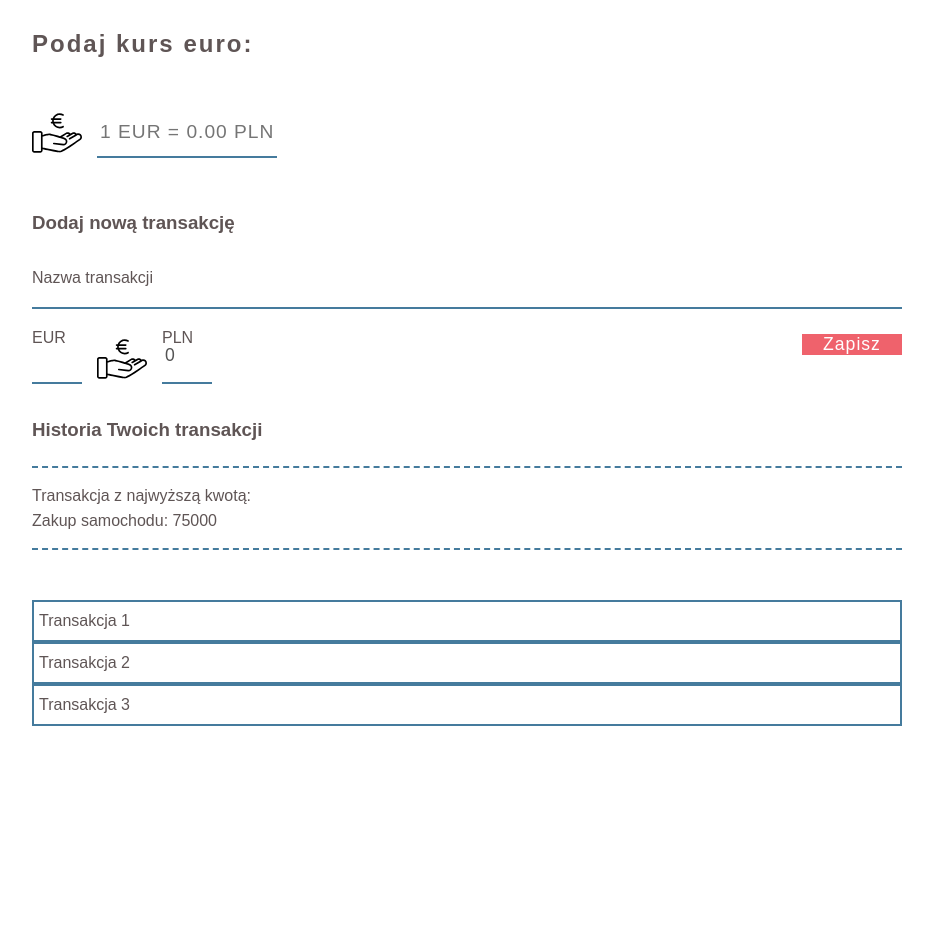
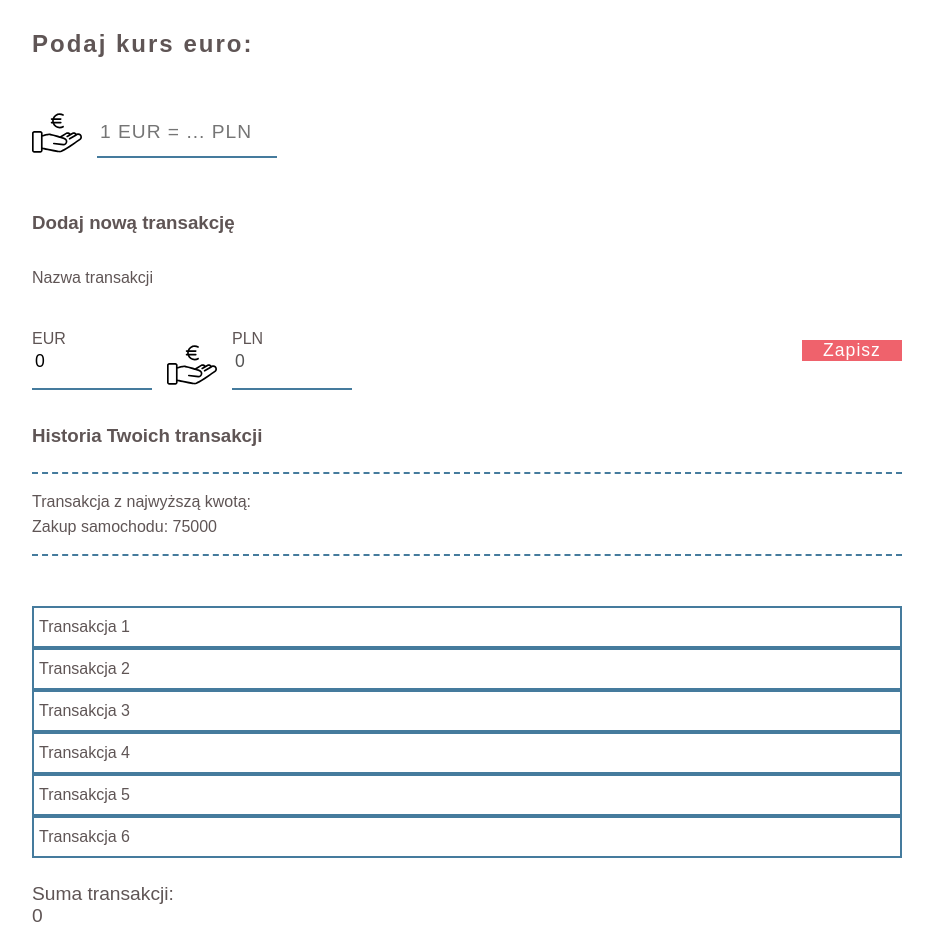
Before and after one commit to pbala794/react-exchange-rate, a React (Create React App) app: page / in a window 1280 px wide. Shown: the top 952 px of the page, without its empty margins (173-1106 px from the left). Before the commit the page ends 800 px from the top, so only its background shows below. Built offline with nearby package versions, Linux system fonts and the light colour scheme.

Commit message:
transaction saving to the list component

```diff
--- a/src/components/App/App.js
+++ b/src/components/App/App.js
@@ -4,6 +4,7 @@ import CurrencyTransaction from '../CurrencyTransation/CurrencyTransaction';
 import TransactionList from '../TransactionList/TransactionList';
 
 import './App.css';
+
 
 class App extends Component {
 
@@ -12,12 +13,16 @@ class App extends Component {
 
       this.state = {
         currencyRate: 0,
-        currencyAmount: 0
+        currencyAmount: 0,
+        convertedPlnAmout: 0,
+        transactionName: '',
+        transactions: []
       };
       this.handleEurRateInput = this.handleEurRateInput.bind(this);
       this.handleConvert = this.handleConvert.bind(this);
       this.convertToPLN = this.convertToPLN.bind(this);
-
+      this.handleNameInput = this.handleNameInput.bind(this);
+      this.handleTranSave = this.handleTranSave.bind(this);
     }
 
     handleEurRateInput(inputValue) {
@@ -25,26 +30,46 @@ class App extends Component {
     }
 
     handleConvert(value) {
-      this.setState({ currencyAmount: value });
+      this.setState({currencyAmount: value}, this.convertToPLN);
     }
 
     convertToPLN() {
       const {currencyRate, currencyAmount} = this.state;
+      const convertedAmount = (currencyRate * currencyAmount) > 0 ? currencyRate * currencyAmount : '';
 
-      return currencyRate * currencyAmount;
+      this.setState({convertedPlnAmout: convertedAmount.toFixed(2)});
+    }
+
+    handleNameInput(name) {
+      this.setState({transactionName: name});
+    }
+
+    handleTranSave() {
+      this.setState({
+        transactions: [
+          ...this.state.transactions,
+          {
+            id: this.state.transactionName,
+            currencyAmount: this.state.currencyAmount,
+            convertedPlnAmout: this.state.convertedPlnAmout,
+            transactionName: this.state.transactionName
+          }
+        ]
+      });
     }
 
     render() {
-      const convertedPlnAmout = this.convertToPLN();
-
+      const {convertedPlnAmout, transactions} = this.state;
         return(
           <div className="app-container">
             <CurrencyTransaction
               onInputChange={ this.handleEurRateInput }
               onCurrencyConvert={ this.handleConvert }
               convertedPlnAmout={ convertedPlnAmout }
+              onNameChange={ this.handleNameInput }
+              onTransactionSave={ this.handleTranSave }
             />
-            <TransactionList />
+            <TransactionList transactions={ transactions }/>
           </div>
         );
     }
--- a/src/components/CurrencyTransation/CurrencyTransaction.css
+++ b/src/components/CurrencyTransation/CurrencyTransaction.css
@@ -51,7 +51,7 @@ h2 {
     border: none;
     border-bottom: 2px solid #457b9d;
     padding: 0 3px 5px;
-    /*width: 50px;*/
+    font-size: 1.1em;
 }
 
 .exchange-box {
@@ -69,17 +69,16 @@ h2 {
 .exchange-box label {
     height: 100%;
     margin-top: 0;
-    /*line-height: 50px;*/
     padding-right: 10px;
     position: absolute;
     pointer-events: none;
     left: 0;
-    top: -5px;
+    top: -10px;
 }
 
 .exchange-box input {
-    width: 50px;
-    font-size: 1.1em;
+    width: 100%;
+    max-width: 120px;
     line-height: 25px;
 }
 
@@ -115,6 +114,12 @@ h2 {
     background: #f55536;
 }
 
+input:required,
+input:invalid {
+    outline: none;
+    border-color: #fff;
+}
+
 /* media queries */
 
 @media (max-width: 480px) {
--- a/src/components/CurrencyTransation/CurrencyTransaction.js
+++ b/src/components/CurrencyTransation/CurrencyTransaction.js
@@ -8,6 +8,8 @@ class CurrencyTransaction extends Component {
 
         this.handleInputChange = this.handleInputChange.bind(this);
         this.handleCurrencyConvert = this.handleCurrencyConvert.bind(this);
+        this.handleTransactionSave = this.handleTransactionSave.bind(this);
+        this.handleTransactionNameInput = this.handleTransactionNameInput.bind(this);
     }
 
     handleInputChange(e) {
@@ -19,6 +21,15 @@ class CurrencyTransaction extends Component {
         this.props.onCurrencyConvert(e.target.value);
     }
 
+    handleTransactionSave(e) {
+        e.preventDefault();
+        this.props.onTransactionSave();
+    }
+
+    handleTransactionNameInput(e) {
+        this.props.onNameChange(e.target.value);
+    }
+
     render() {
         const {convertedPlnAmout} = this.props;
 
@@ -28,25 +39,29 @@ class CurrencyTransaction extends Component {
             <h2>Podaj kurs euro:</h2>
             <span className="eur-input">
                 <img src="img/euro.svg" alt="eur-icon" />
-                <input type="text" id="rate" placeholder="1 EUR = 0.00 PLN" pattern="\d+(.\d)?" onChange={ this.handleInputChange } />
+                <input type="text" id="rate" placeholder="1 EUR = ... PLN" pattern="\d+(.\d)?" onChange={ this.handleInputChange } />
             </span>
 
             <div className="transaction-content">
                <h3>Dodaj nową transakcję</h3>
-               <form>
+               <form onSubmit={ this.handleTransactionSave }>
                     <label for="name">Nazwa transakcji</label>
-                    <input type="text" id="name" />
+                    <input type="text" id="name"
+                        onChange={ this.handleTransactionNameInput }
+                        required
+                        autocomplete="off"
+                    />
                     <div className="exchange-box">
                         <div>
                             <label for="amount-eur">EUR</label>
-                            <input type="text" id="amount-eur" onChange={ this.handleCurrencyConvert } />
+                            <input type="text" id="amount-eur" defaultValue={0} onChange={ this.handleCurrencyConvert } />
                         </div>
                         <img src="img/euro.svg" alt="eur-icon" />
                         <div>
                             <label for="amount-pln">PLN</label>
                             <input type="text" id="amount-pln" value={convertedPlnAmout} onChange={ this.handleCurrencyConvert } disabled />
                         </div>
-                        <button type="button" >Zapisz</button>
+                        <button type="submit">Zapisz</button>
                     </div>
                </form>
            </div>
--- a/src/components/TransactionList/TransactionList.css
+++ b/src/components/TransactionList/TransactionList.css
@@ -1,5 +1,5 @@
 .transaction-list {
-    margin-top: 50px;
+    margin: 50px 0 25px;
     list-style-type: none;
 }
 
@@ -15,6 +15,11 @@
     color: #fefefe;
 }
 
+.transaction-list ~ span {
+    color: #5f5555;
+    font-size: 1.2em;
+}
+
 .top-transaction-wrapper {
     margin: 25px 0;
     border-top: 2px dashed #457b9d;
--- a/src/components/TransactionList/TransactionList.js
+++ b/src/components/TransactionList/TransactionList.js
@@ -5,9 +5,11 @@ import './TransactionList.css';
 class TransactionList extends Component {
 
   render() {
+      const {transactions} = this.props;
+      let transactionSumEur = 0;
+      let transactionSumPln = 0;
 
       return (
-
         <div>
           <h3>Historia Twoich transakcji</h3>
           <div className="top-transaction-wrapper">
@@ -18,7 +20,28 @@ class TransactionList extends Component {
             <li>Transakcja 1</li>
             <li>Transakcja 2</li>
             <li>Transakcja 3</li>
+            <li>Transakcja 4</li>
+            <li>Transakcja 5</li>
+            <li>Transakcja 6</li>
+            {
+              transactions.map( transaction => {
+                transactionSumEur += Number(transaction.currencyAmount);
+                transactionSumPln += Number(transaction.convertedPlnAmout);
+
+                return (
+                  <li>
+                    <span>{transaction.transactionName}</span> |
+                    {transaction.currencyAmount} |
+                    {transaction.convertedPlnAmout}
+                  </li>
+                )
+              })
+            }
           </ul>
+          <span className="list-sum">
+            Suma transakcji: <br/>
+            {transactions.length > 0 ? ' EUR ' + transactionSumEur + ' PLN ' + transactionSumPln : ' 0'}
+          </span>
         </div>
 
       );
```
Also changed, not shown: src/components/CurrencyConverter/CurrencyConverter.js (deleted).
